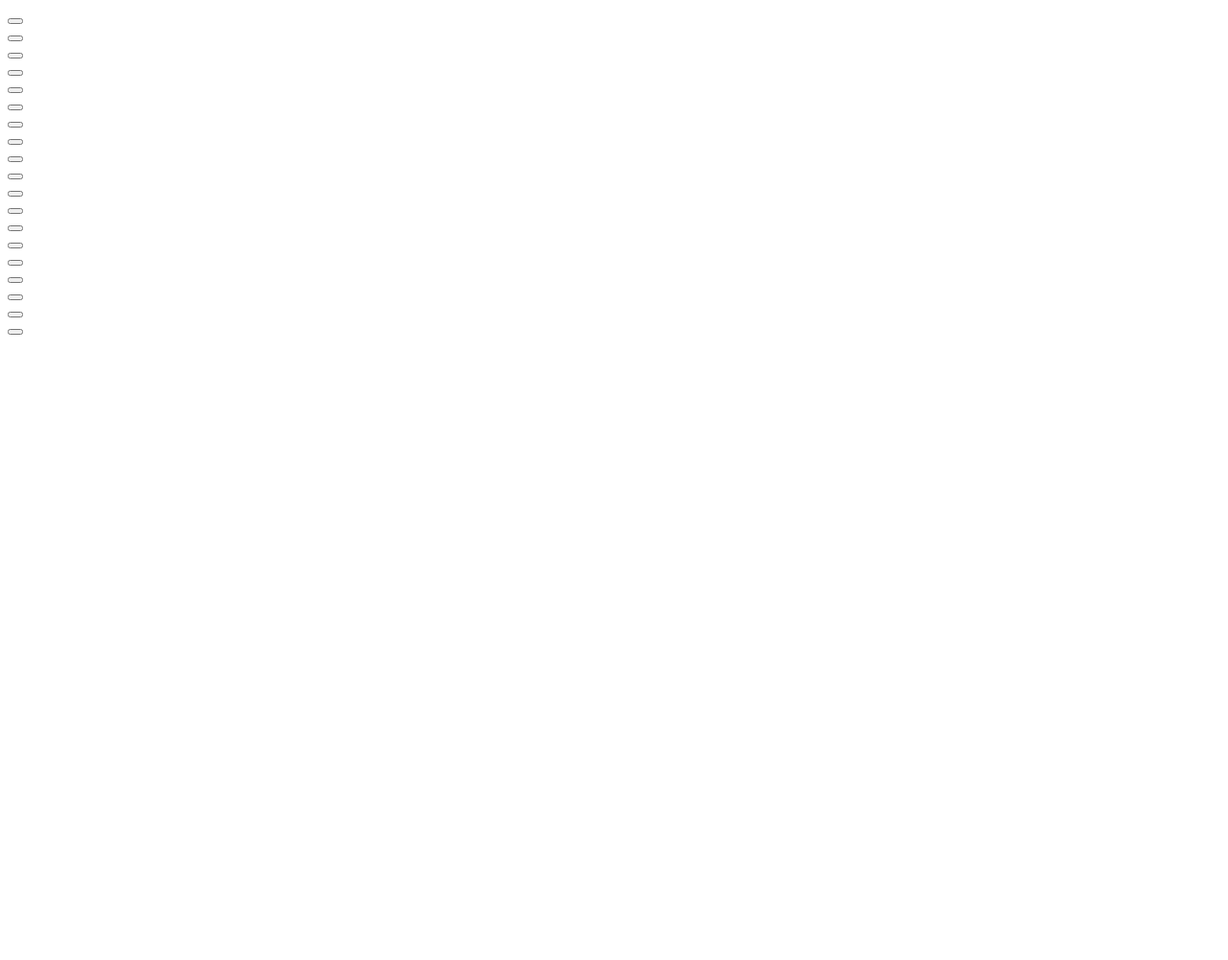
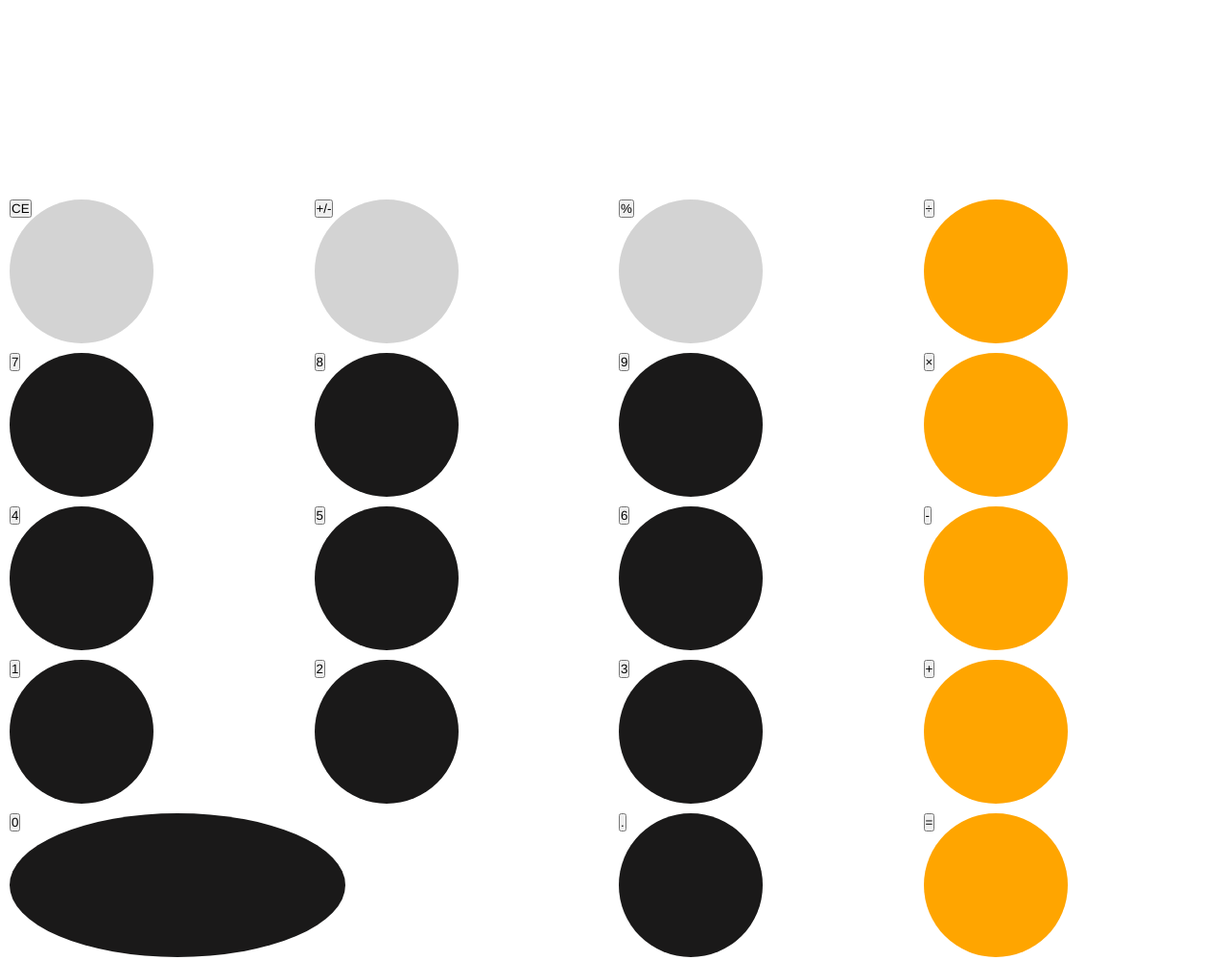
Before and after one commit to WilliamBusby/calculator, a plain HTML site: page index.html in a window 1280 px wide. Shown: the whole page at 96% size. Before the commit the page ends 800 px from the top, so only its background shows below. Drawn offline with Linux system fonts and the light colour scheme.

Commit message:
Added basic styling for each div

```diff
--- a/index.html
+++ b/index.html
@@ -14,27 +14,27 @@
   </section>
   <section id="buttons">
   <!-- Clear function, +/- and % -->
-    <div class="lightgrey" id="clear"><button></button></div>
-    <div class="lightgrey" id="plusMinus"><button></button></div>
-    <div class="lightgrey" id="percent"><button></button></div>
+    <div class="lightgrey" id="remove"><button>CE</button></div>
+    <div class="lightgrey" id="plusMinus"><button>+/-</button></div>
+    <div class="lightgrey" id="percent"><button>%</button></div>
   <!-- Functions -->
-    <div class="functions" id="divide"><button></button></div>
-    <div class="functions" id="multiply"><button></button></div>
-    <div class="functions" id="minus"><button></button></div>
-    <div class="functions" id="plus"><button></button></div>
-    <div class="functions" id="equal"><button></button></div>
+    <div class="functions" id="divide"><button>÷</button></div>
+    <div class="functions" id="multiply"><button>×</button></div>
+    <div class="functions" id="minus"><button>-</button></div>
+    <div class="functions" id="plus"><button>+</button></div>
+    <div class="functions" id="equal"><button>=</button></div>
   <!-- Numbers -->
-    <div class="numbers" id="nine"><button></button></div>
-    <div class="numbers" id="eight"><button></button></div>
-    <div class="numbers" id="seven"><button></button></div>
-    <div class="numbers" id="six"><button></button></div>
-    <div class="numbers" id="five"><button></button></div>
-    <div class="numbers" id="four"><button></button></div>
-    <div class="numbers" id="three"><button></button></div>
-    <div class="numbers" id="two"><button></button></div>
-    <div class="numbers" id="one"><button></button></div>
-    <div class="numbers" id="zero"><button></button></div>
-    <div class="numbers" id="decimal"><button></button></div>
+    <div class="numbers" id="nine"><button>9</button></div>
+    <div class="numbers" id="eight"><button>8</button></div>
+    <div class="numbers" id="seven"><button>7</button></div>
+    <div class="numbers" id="six"><button>6</button></div>
+    <div class="numbers" id="five"><button>5</button></div>
+    <div class="numbers" id="four"><button>4</button></div>
+    <div class="numbers" id="three"><button>3</button></div>
+    <div class="numbers" id="two"><button>2</button></div>
+    <div class="numbers" id="one"><button>1</button></div>
+    <div class="numbers" id="zero"><button>0</button></div>
+    <div class="numbers" id="decimal"><button>.</button></div>
   </section>
 </body>
 </html>
--- a/style.scss
+++ b/style.scss
@@ -0,0 +1,131 @@
+* {
+  margin: 0;
+  padding: 0;
+  font-family: Helvetica, sans-serif;
+}
+
+body {
+  display: grid;
+  grid-template-rows: 1fr 4fr;
+  padding: 10px;
+
+  #output {
+    font-size: 15vw;
+    height: 15vw;
+  }
+
+  #buttons {
+    display: grid;
+    grid-template-rows: 1fr 1fr 1fr 1fr 1fr;
+    grid-template-columns: 1fr 1fr 1fr 1fr;
+    grid-template-areas:
+    "remove plusMinus percent divide"
+    "seven eight nine multiply"
+    "four five six minus"
+    "one two three plus"
+    "zero zero decimal equal";
+    gap: 10px;
+
+    .lightgrey {
+      border-radius: 50%;
+      background-color: lightgray;
+      color: black;
+      width: 150px;
+      height: 150px;
+    }
+
+    .functions {
+      border-radius: 50%;
+      background-color: orange;
+      color: white;
+      width: 150px;
+      height: 150px;
+    }
+
+    .numbers {
+      border-radius: 50%;
+      background-color: rgb(26, 25, 25);
+      color: black;
+      width: 150px;
+      height: 150px;
+    }
+
+    #remove {
+      grid-area: remove;
+    }
+
+    #plusMinus {
+      grid-area: plusMinus;
+    }
+
+    #percent {
+      grid-area: percent;
+    }
+
+    #divide {
+      grid-area: divide;
+    }
+
+    #multiply {
+      grid-area: multiply;
+    }
+
+    #minus {
+      grid-area: minus;
+    }
+
+    #plus {
+      grid-area: plus;
+    }
+
+    #equal {
+      grid-area: equal;
+    }
+
+    #nine {
+      grid-area: nine;
+    }
+
+    #eight {
+      grid-area: eight;
+    }
+
+    #seven {
+      grid-area: seven;
+    }
+
+    #six {
+      grid-area: six;
+    }
+
+    #five {
+      grid-area: five;
+    }
+
+    #four {
+      grid-area: four;
+    }
+
+    #three {
+      grid-area: three;
+    }
+
+    #two {
+      grid-area: two;
+    }
+
+    #one {
+      grid-area: one;
+    }
+
+    #zero {
+      grid-area: zero;
+      width: 350px;
+    }
+
+    #decimal {
+      grid-area: decimal;
+    }
+  }
+
+}
```
Also changed, not shown: dist/style.css.
